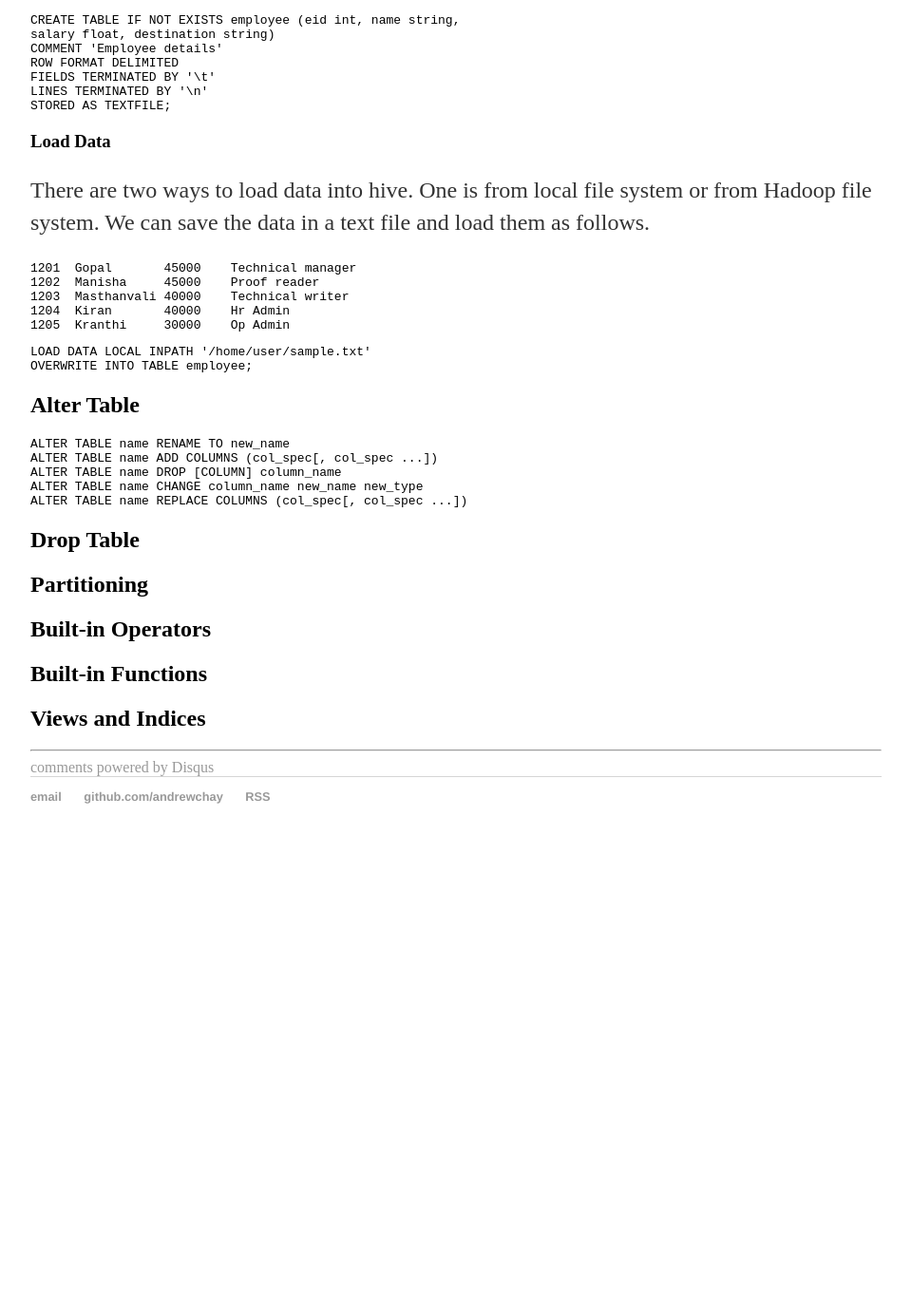
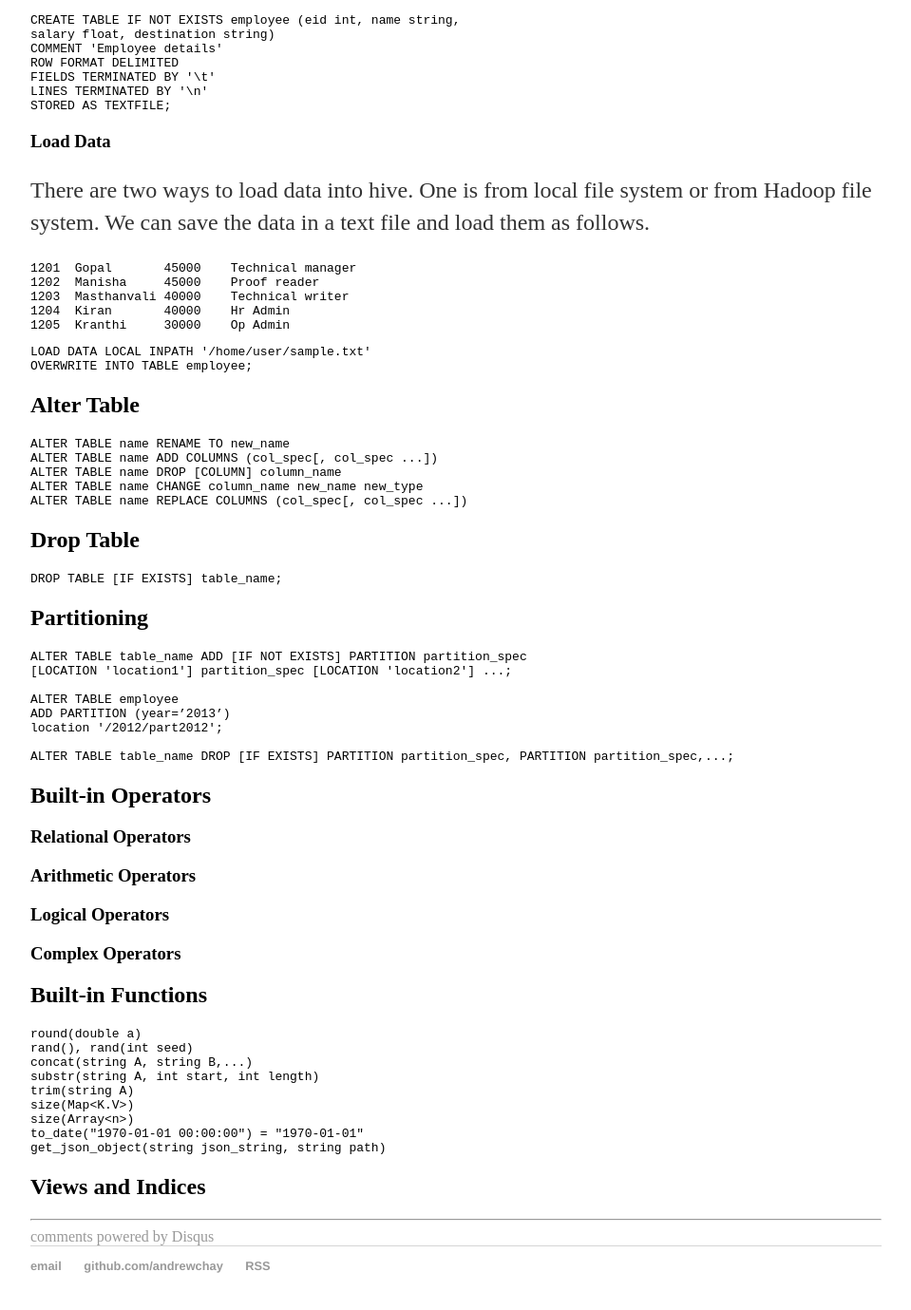
Before and after one commit to andrewchay/andrewchay.github.io, a Jekyll site: the page built from _posts/2018-02-12-hive-notes.md, in a window 1280 px wide and 1400 px high, scrolled down 1354 px. Shown: the top 1379 px of the window at 95% size, without its empty margins (160-1119 px from the left). Built offline with Jekyll 4.4.1, drawn with Linux system fonts in a browser that asks for light colours; our own code applies the rules of GitHub Pages for plain Markdown files; comment, search, counter and statistics services are not loaded; before the commit the page ends 2260 px from its top, so only the background shows below that.

Commit message:
finished hive basics

````diff
--- a/_posts/2018-02-12-hive-notes.md
+++ b/_posts/2018-02-12-hive-notes.md
@@ -102,7 +102,36 @@ ALTER TABLE name REPLACE COLUMNS (col_spec[, col_spec ...])
 ```
 
 ## Drop Table
+```hive
+DROP TABLE [IF EXISTS] table_name;
+```
 ## Partitioning
+```hive
+ALTER TABLE table_name ADD [IF NOT EXISTS] PARTITION partition_spec
+[LOCATION 'location1'] partition_spec [LOCATION 'location2'] ...;
+
+ALTER TABLE employee
+ADD PARTITION (year=’2013’)
+location '/2012/part2012';
+
+ALTER TABLE table_name DROP [IF EXISTS] PARTITION partition_spec, PARTITION partition_spec,...;
+```
 ## Built-in Operators
+### Relational Operators
+### Arithmetic Operators
+### Logical Operators
+### Complex Operators
+
 ## Built-in Functions
+```hive
+round(double a)
+rand(), rand(int seed)
+concat(string A, string B,...)
+substr(string A, int start, int length)
+trim(string A)
+size(Map<K.V>)
+size(Array<n>)
+to_date("1970-01-01 00:00:00") = "1970-01-01"
+get_json_object(string json_string, string path)
+```
 ## Views and Indices
````
Also changed, not shown: 1 other file.
